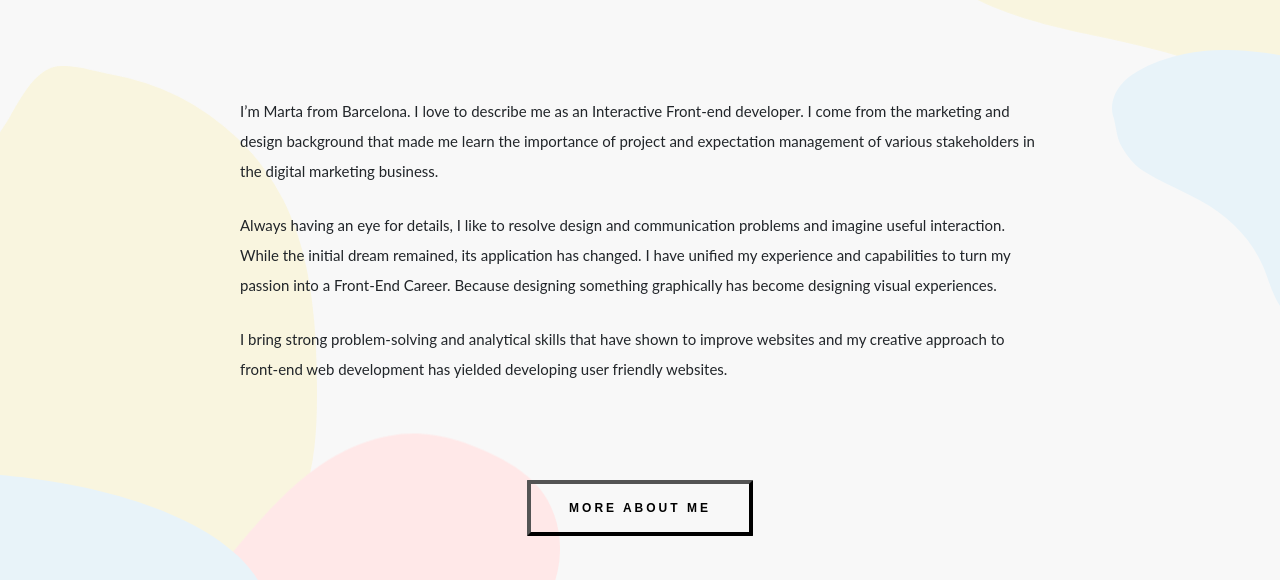
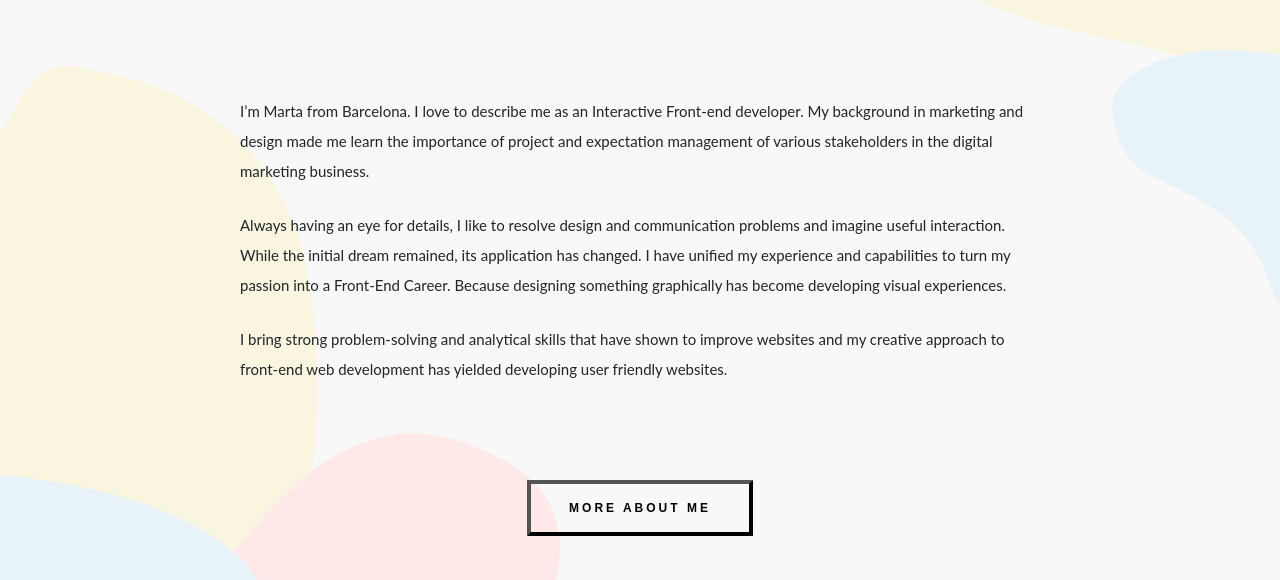
Before and after one commit to mavidelaru/mavidelaru.github.io, a plain HTML site: page about.html in a window 1280 px wide. Shown: the part 209-789 px from the top of the page. Drawn offline with nearby package versions, Linux system fonts and the light colour scheme; a web font is replaced by a local one.

Commit message:
Ne changes

```diff
--- a/about.html
+++ b/about.html
@@ -105,10 +105,11 @@
                     <div class=" mt-5 m-d p-0 p-md-5 mr-0 ml-0 mr-md-5 ml-md-5 text-center ">
 
                         <p class="intro-text mt-4 mr-0 mr-md-5 ml-0 ml-md-5 pl-lg-5 pr-lg-5 text-left">
-                            I’m Marta from Barcelona. I love to describe me as an
-                            Interactive Front-end developer. I come from the marketing
-                            and design background that made me learn the importance of project and
-                            expectation management of various stakeholders in the digital marketing business.
+                            I’m Marta from Barcelona. I love to describe me as an Interactive Front-end
+                            developer. My background in marketing and design made me learn the
+                            importance of project and expectation management of various stakeholders in
+                            the digital marketing business.
+
                         </p>
 
                         <p class="intro-text mt-4 mr-0 mr-md-5 ml-0 ml-md-5 pl-lg-5 pr-lg-5 text-left">Always having an
@@ -116,7 +117,7 @@
                             details, I like to resolve design and communication problems and imagine useful
                             interaction. While the initial dream remained, its application has changed.
                             I have unified my experience and capabilities to turn my passion into a Front-End Career.
-                            Because designing something graphically has become designing visual experiences.</p>
+                            Because designing something graphically has become developing visual experiences.</p>
 
                         <p class="intro-text mt-4 mr-0 mr-md-5 ml-0 ml-md-5 mb-5 pl-lg-5 pr-lg-5 text-left"> I bring
                             strong problem-solving
```
Also changed, not shown: index.html (+1 -3 lines), portfolio.html (+26 -26 lines).
